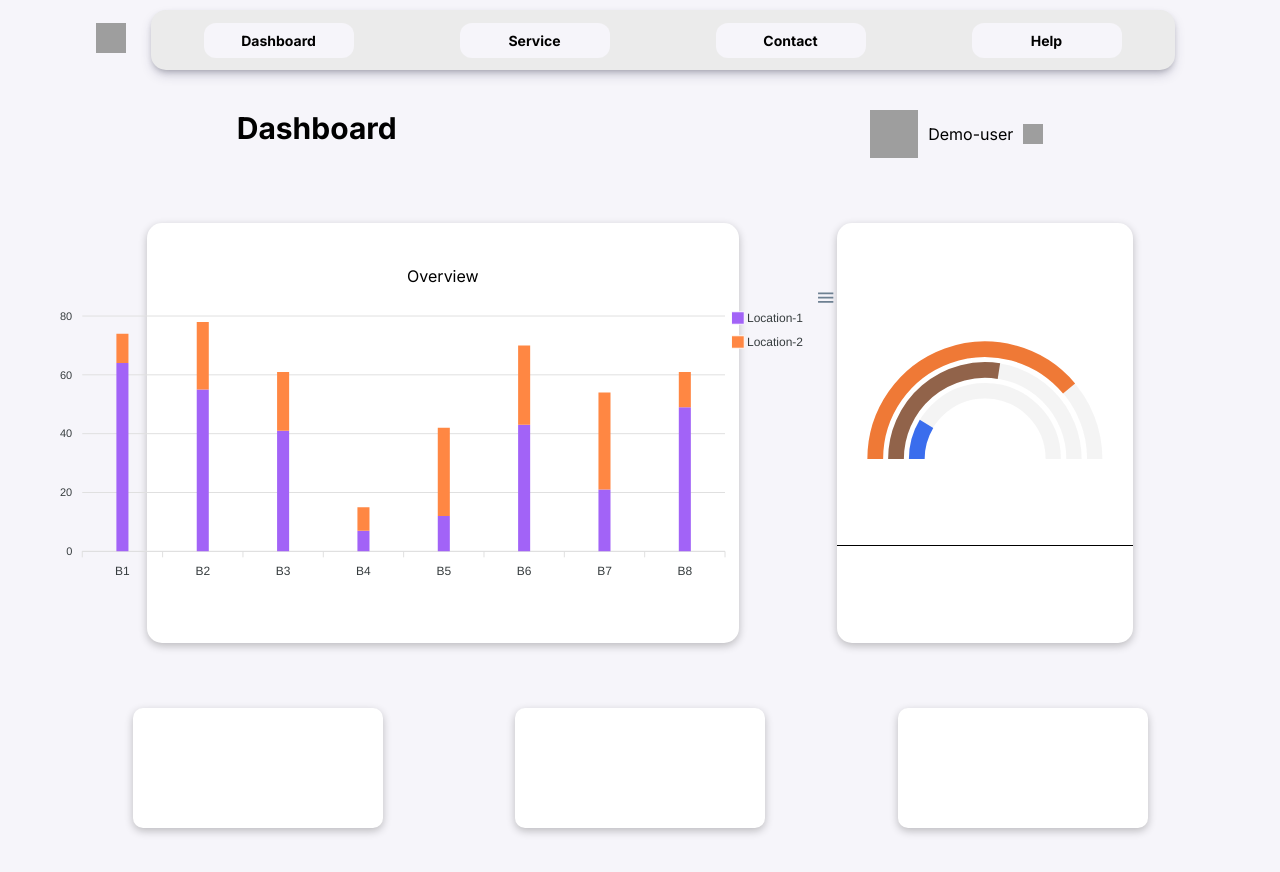
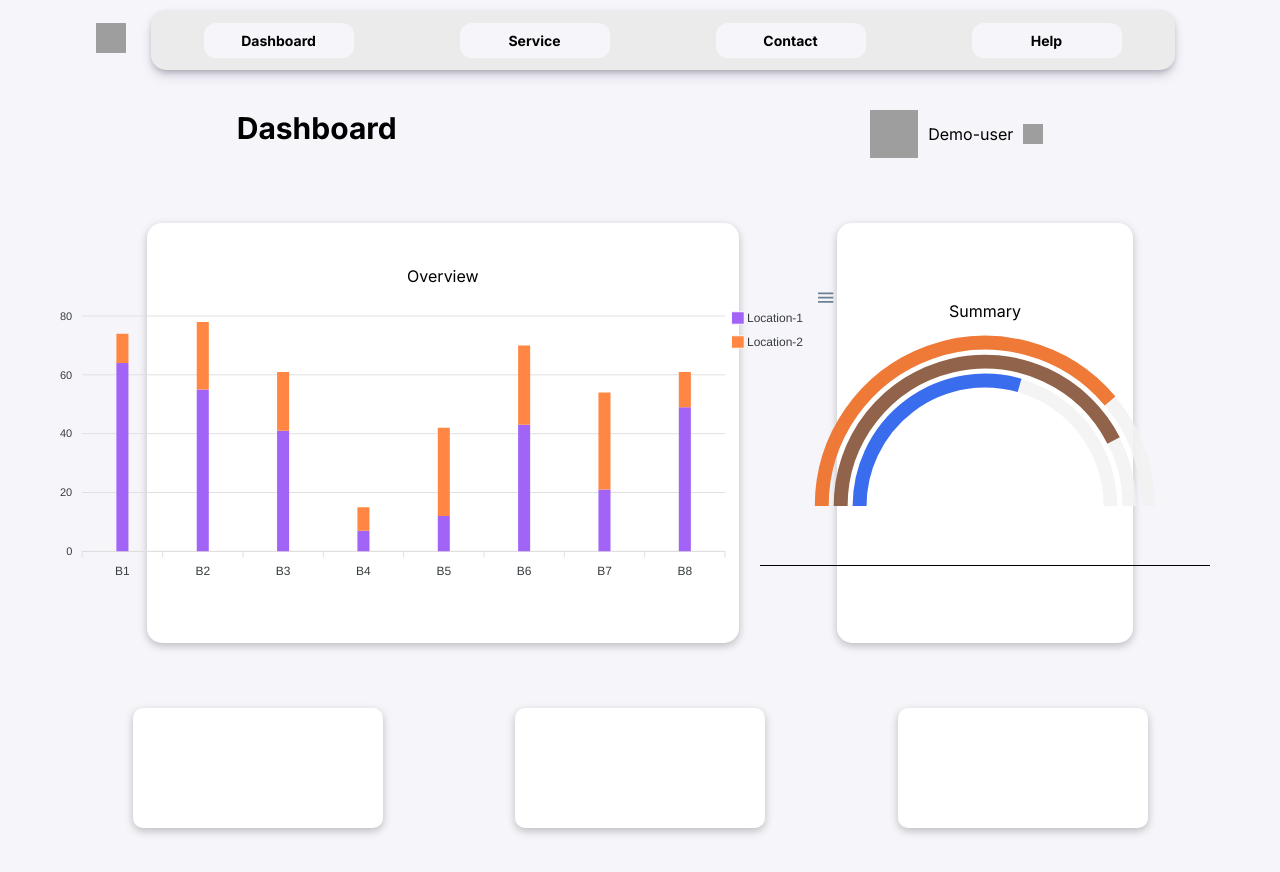
Before and after one commit to pradeep-08/dash-board-kriti, a React (Create React App) app: page / in a window 1280 px wide. Shown: the top 872 px of the page. Built offline with nearby package versions, Linux system fonts and the light colour scheme; grey boxes are pictures that could not be loaded.

Commit message:
Update bar2.js

```diff
--- a/src/pages/bar2.js
+++ b/src/pages/bar2.js
@@ -1,40 +1,42 @@
 import React from "react";
 import ReactApexChart from "react-apexcharts";
+import "../pages/chart.css";
 
 class ApexChart extends React.Component {
   constructor(props) {
     super(props);
 
     this.state = {
-      series: [78, 55, 17],
+      name: "Location-1",
+      series: [78, 85, 59],
       options: {
         chart: {
-          height: 500, // Increase the height of the chart
-          type: 'radialBar',
-          offsetY: -10, // Adjusts vertical position to center
+          height: 400, // Increase the height of the chart
+          type: "radialBar",
+          offsetY: -15, // Adjusts vertical position to center
         },
         plotOptions: {
           radialBar: {
             startAngle: -90, // Starting angle to make it semi-circle
-            endAngle: 90,   // Ending angle to make it semi-circle
+            endAngle: 90, // Ending angle to make it semi-circle
             hollow: {
-              margin: 0,
-              size: "40%", // Size of the inner circle
+              margin: 90,
+              size: "60%", // Size of the inner circle
             },
             dataLabels: {
               name: {
-                show: false,
+                show: true,
               },
               value: {
                 show: true,
                 offsetY: 10,
-                fontSize: '22px',
-              }
-            }
-          }
+                fontSize: "22px",
+              },
+            },
+          },
         },
-        colors: [  "#EF6416", "#804B2D","#1B56ED"], // Customize bar colors here
-        labels: ['Location', 'location2', 'Location3'],
+        colors: ["#EF6416", "#804B2D", "#1B56ED"], // Customize bar colors here
+        labels: ["Location", "location-2", "Location-3"],
       },
     };
   }
@@ -43,7 +45,14 @@ class ApexChart extends React.Component {
     return (
       <div>
         <div id="chart">
-          <ReactApexChart options={this.state.options} series={this.state.series} type="radialBar" height={350} />
+          <div className="overview">Summary</div>
+          <ReactApexChart
+            options={this.state.options}
+            series={this.state.series}
+            type="radialBar"
+            height={400}
+            width={450}
+          />
         </div>
         <div id="html-dist"></div>
       </div>
```
